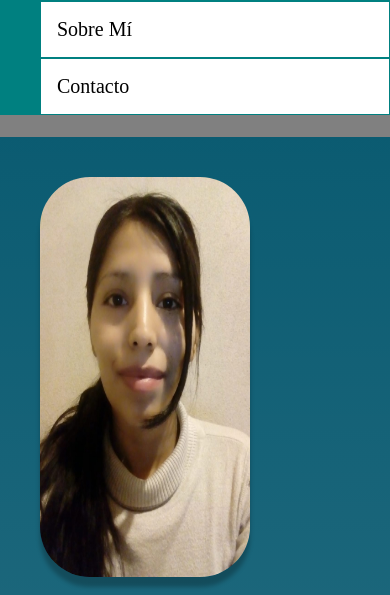
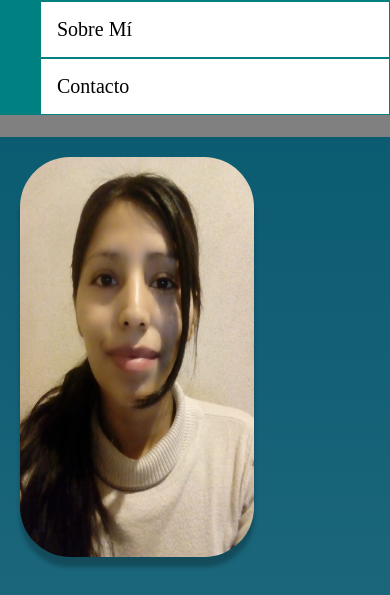
Before and after one commit to NVeronicaL/curriculum-vitae, a plain HTML site: page index.html in a window 390 px wide. Shown: the part 181-776 px from the top of the page. Drawn offline with nearby package versions, Linux system fonts and the light colour scheme.

Commit message:
Incorporación de algunas propiedades css

```diff
--- a/css/style.css
+++ b/css/style.css
@@ -302,6 +302,11 @@ input[type=text],[type=email] {
         text-align: justify;
     }
 
+    .container-inicio {
+        flex-direction: row;
+        margin: auto;
+    }
+
     .container-cards {
         display: flex;
         flex-direction: column;
```
